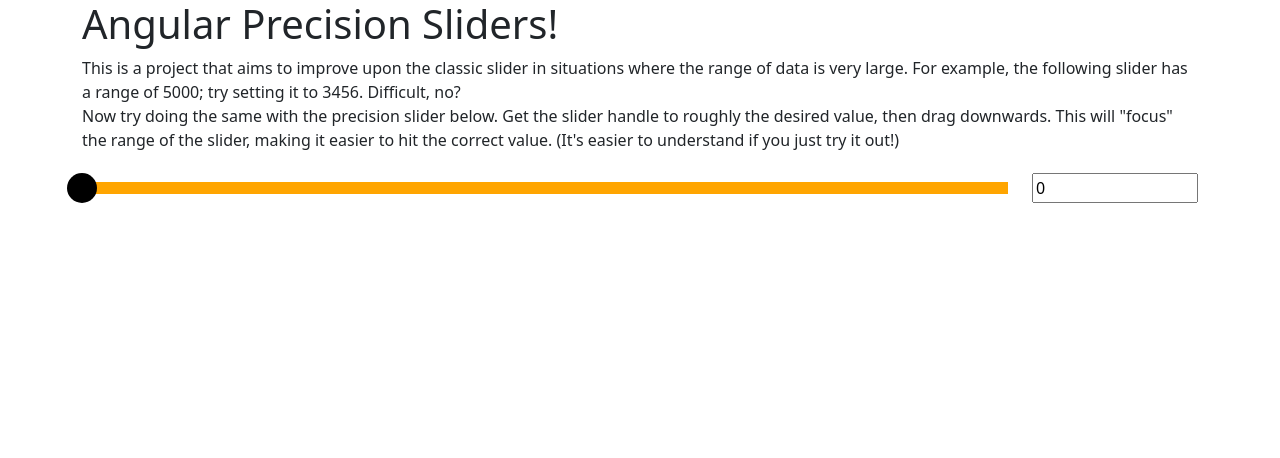
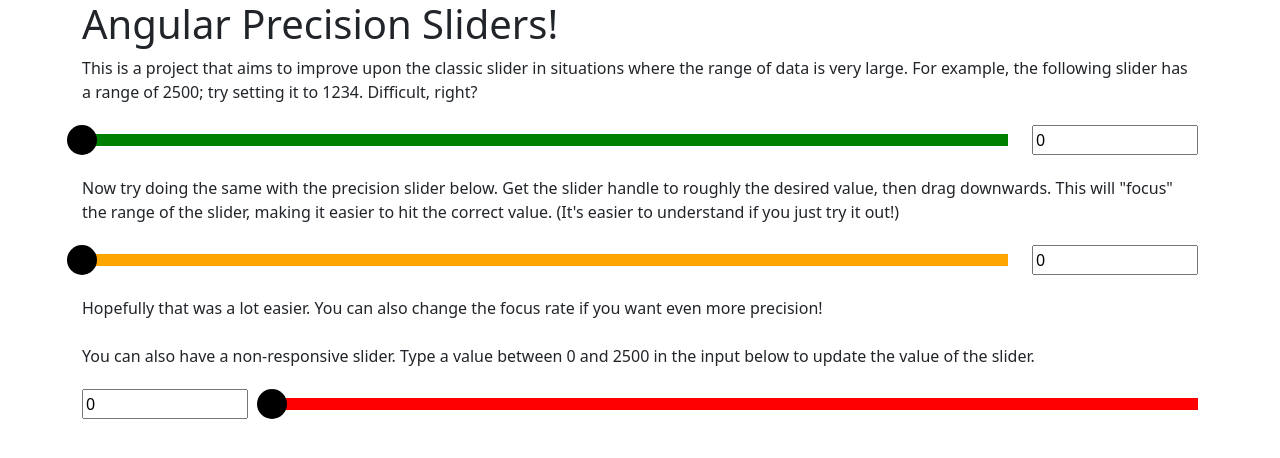
Before and after one commit to PaulTFreedman/angular-precision-sliders, an Angular app: page / in a window 1280 px wide. Shown: the top 458 px of the page. Built offline with nearby package versions, Linux system fonts and the light colour scheme.

Commit message:
Added a minimum range to focus slider

```diff
--- a/src/app/app.component.html
+++ b/src/app/app.component.html
@@ -6,18 +6,18 @@
   </div>
   <div class="row">
     <span>
-      This is a project that aims to improve upon the classic slider in situations where the range of data is very large. For example, the following slider has a range of 5000; try setting it to 3456. Difficult, no?
+      This is a project that aims to improve upon the classic slider in situations where the range of data is very large. For example, the following slider has a range of 2500; try setting it to 1234. Difficult, right?
     </span>
   </div>
-  <!-- <div class="row align-items-center">
+  <div class="row align-items-center">
     <div class="col-md-10 vertical-center">
-      <responsive-slider class="slider basic-slider" [minValue]="0" [maxValue]="5000" [initialValue]="0" [handleWidth]="60" [bottomColour]="'green'"
+      <responsive-slider class="slider basic-slider" [minValue]="0" [maxValue]="2500" [initialValue]="0" [handleWidth]="30" [bottomColour]="'green'"
         [middleColour]="'green'" [topColour]="'green'" (valueChanged)="onBasicValueChange($event)"></responsive-slider>
     </div>
     <div class="col-md-2">
       <input value="{{basicSliderVal}}" />
     </div>
-  </div> -->
+  </div>
   <div class="row">
     <span>
       Now try doing the same with the precision slider below. Get the slider handle to roughly the desired value, then drag downwards. This will "focus" the range of the slider, making it easier to hit the correct value. (It's easier to understand if you just try it out!)
@@ -25,21 +25,21 @@
   </div>
   <div class="row align-items-center">
     <div class="col-md-10">
-      <precision-slider class="slider precision-slider" [minValue]="0" [maxValue]="5000" [initialValue]="0" [handleWidth]="30"
+      <precision-slider class="slider precision-slider" [minValue]="0" [maxValue]="2500" [initialValue]="0" [handleWidth]="30" [focusOffsetThreshold]="36" [focusRate]="10" [focusMinRange]="0.05"
         (valueChanged)="onPrecisionValueChange($event)" [selectableColour]="'orange'" [nonSelectableColour]="'gainsboro'" [handleFill]="'black'"></precision-slider>
     </div>
     <div class="col-md-2">
       <input value="{{precisionSliderVal}}" />
     </div>
   </div>
-  <!-- <div class="row">
+  <div class="row">
     <span>
       Hopefully that was a lot easier. You can also change the focus rate if you want even more precision!
     </span>
     <br>
     <br>
     <span>
-      You can also have a non-responsive slider. Type a value between 0 and 5000 in the input below to update the value of the slider.
+      You can also have a non-responsive slider. Type a value between 0 and 2500 in the input below to update the value of the slider.
     </span>
   </div>
   <div class="row align-items-center">
@@ -47,8 +47,8 @@
       <input [(ngModel)]="dummySliderVal" />
     </div>
     <div class="col-md-10 vertical-center">
-      <slider class="slider" [minValue]="0" [maxValue]="5000" [initialValue]="0" [value]="dummySliderVal" [handleWidth]="30" [bottomColour]="'red'"
+      <slider class="slider" [minValue]="0" [maxValue]="2500" [initialValue]="0" [value]="dummySliderVal" [handleWidth]="30" [bottomColour]="'red'"
         [middleColour]="'red'" [topColour]="'red'"></slider>
     </div>
-  </div> -->
+  </div>
 </div>
--- a/src/components/precision-slider/precision-slider.component.ts
+++ b/src/components/precision-slider/precision-slider.component.ts
@@ -15,6 +15,12 @@
     initialValue: number;
     @Input()
     handleWidth: number;
+    @Input()
+    focusOffsetThreshold: number;
+    @Input()
+    focusRate: number;
+    @Input()
+    focusMinRange: number;
     @Input()
     selectableColour: string;
     @Input()
@@ -96,7 +102,7 @@
         if (this.isDragging) {
             var dragDistance = event.clientY - this.mouseDownY;
 
-            if (dragDistance > 36) {
+            if (dragDistance > this.focusOffsetThreshold) {
                 this.reponsiveSliderOpacity = "0.5";
                 this.dragDistance = dragDistance;
                 this.focusMarginTopCss = this.initialFocusMarginTop + this.dragDistance + "px";
@@ -112,10 +118,12 @@
 
     private setRange(dragDistance: number, sliderValue: number): void {
         var fullRange = this.maxValue - this.minValue;
-        var focusRate = 8.0;
 
-        //TODO probably better to make this logarithmic
-        var range = fullRange - (focusRate * dragDistance);
+        var range = fullRange - (this.focusRate * dragDistance);
+        if (range <= (fullRange * this.focusMinRange)) {
+            return;
+        }
+
         var left = sliderValue - (0.5 * range);
         var right = sliderValue + (0.5 * range);
 
```
